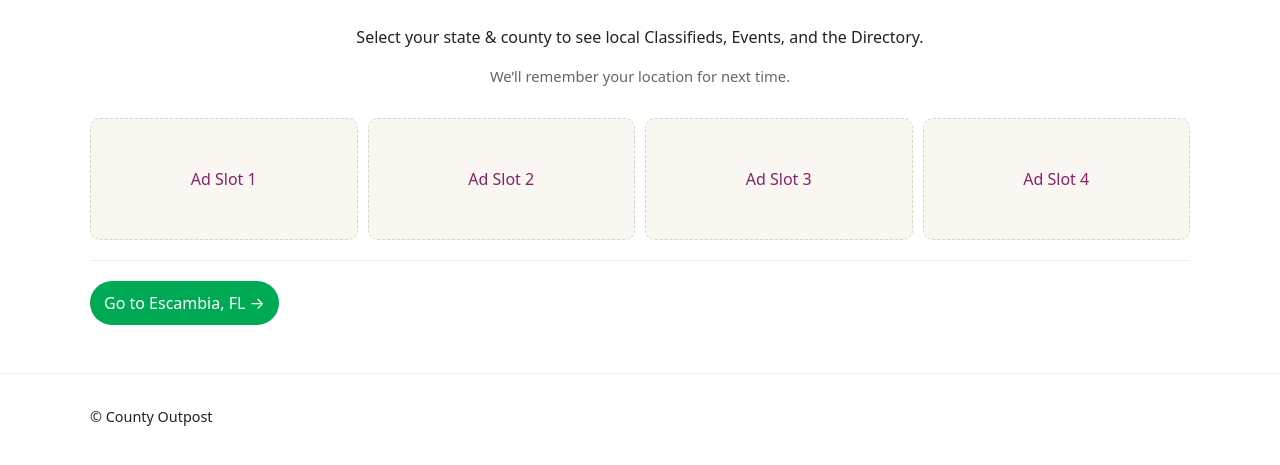
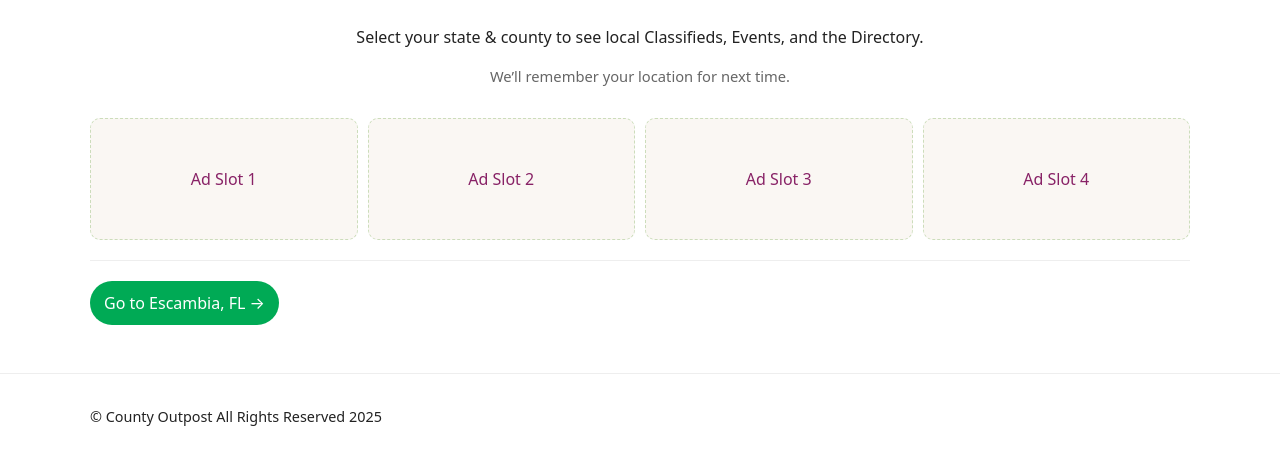
Before and after one commit to TraderBeavis/countyoutpost, a plain HTML site: page index.html in a window 1280 px wide. Shown: the part 245-710 px from the top of the page. Drawn offline with Linux system fonts and the light colour scheme.

Commit message:
Minor text

```diff
--- a/index.html
+++ b/index.html
@@ -22,5 +22,5 @@
   <hr style="margin:20px 0;border:none;border-top:1px solid #eee">
   <p><a class="pill" href="/fl/escambia/">Go to Escambia, FL →</a></p>
 </div>
-<footer><div class="wrap">© County Outpost</div></footer>
+<footer><div class="wrap">© County Outpost All Rights Reserved 2025</div></footer>
 </body></html>
```
